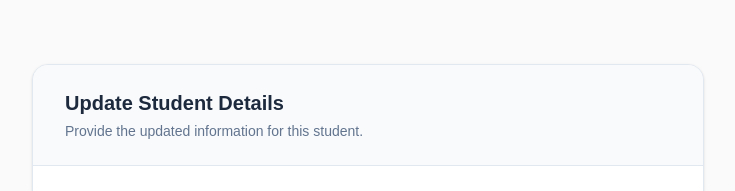
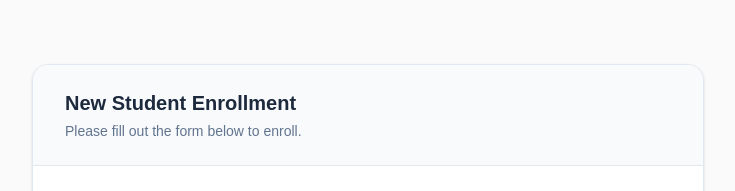
Before and after one commit to vinay27dev/student-portal, a Next.js app: page / in a window 1280 px wide. Shown: the top 191 px of the page, without its empty margins (272-1007 px from the left). Built offline with nearby package versions, Linux system fonts and the light colour scheme; no server answers.

Commit message:
fix: pass required props to StudentForm component

```diff
--- a/src/app/page.tsx
+++ b/src/app/page.tsx
@@ -4,7 +4,11 @@ export default function Home() {
   return (
     <div className="min-h-screen bg-zinc-50 dark:bg-black p-4 sm:p-8 flex items-center justify-center">
       <div className="w-full max-w-3xl">
-        <StudentForm />
+        <StudentForm
+          isNewJoinee={true}
+          initialStudentPhone=""
+          initialParentPhone=""
+        />
       </div>
     </div>
   );
```
